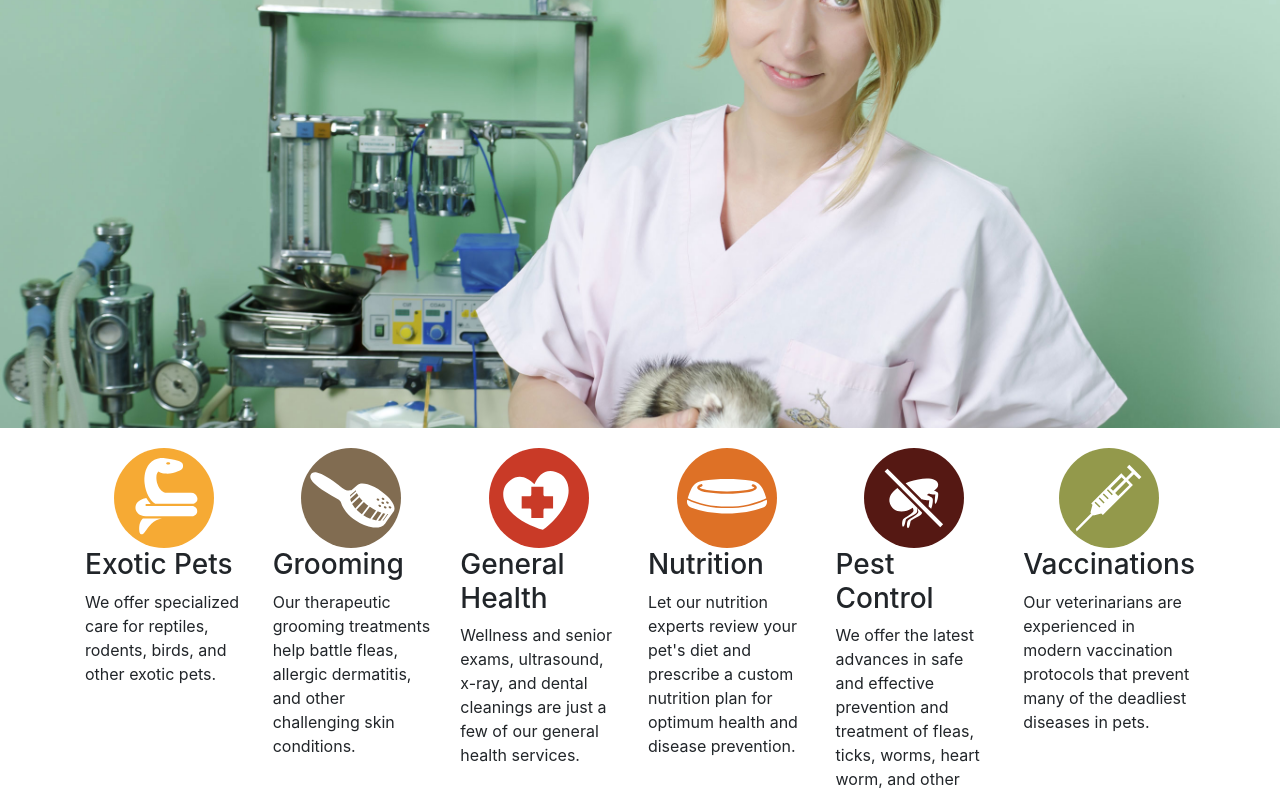
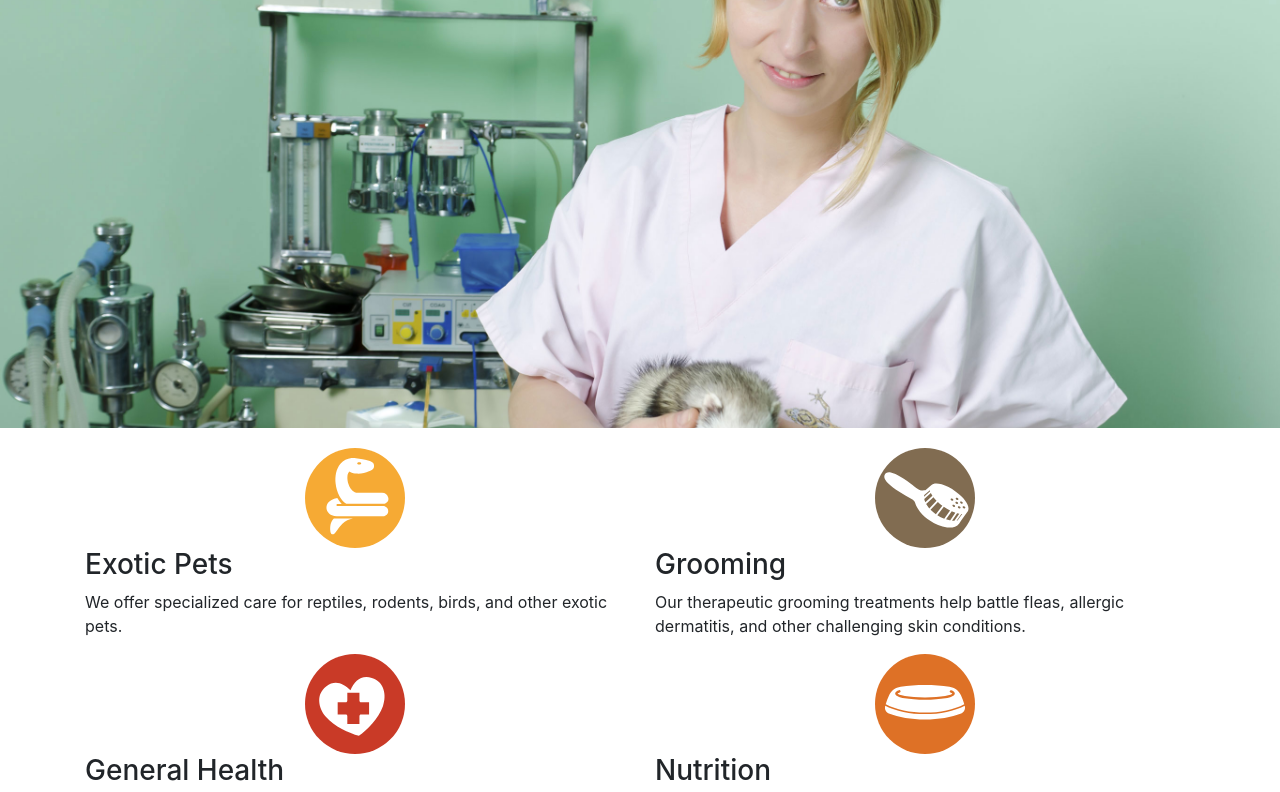
Before and after one commit to waiyee/bootstrap4_learning, a plain HTML site: page index.html in a window 1280 px wide. Shown: the part 132-924 px from the top of the page. Drawn offline with nearby package versions, Linux system fonts and the light colour scheme.

Commit message:
Update index.html

```diff
--- a/index.html
+++ b/index.html
@@ -25,37 +25,37 @@
 
 <section class="container" id="services">
   <div class="row">
-    <article class="col">
+    <article class="col-sm-6">
       <img class="mx-auto" src="images/icon-exoticpets.svg" alt="Icon">
       <h3>Exotic Pets</h3>
       <p>We offer specialized care for reptiles, rodents, birds, and other exotic pets.</p>
     </article>
 
-    <article class="col">
+    <article class="col-sm-6">
       <img class="mx-auto" src="images/icon-grooming.svg" alt="Icon">
       <h3>Grooming</h3>
       <p>Our therapeutic grooming treatments help battle fleas, allergic dermatitis, and other challenging skin conditions.</p>
     </article>
 
-    <article class="col">
+    <article class="col-sm-6">
       <img class="mx-auto" src="images/icon-health.svg" alt="Icon">
       <h3>General Health</h3>
       <p>Wellness and senior exams, ultrasound, x-ray, and dental cleanings are just a few of our general health services.</p>
     </article>
 
-    <article class="col">
+    <article class="col-sm-6">
       <img class="mx-auto" src="images/icon-nutrition.svg" alt="Icon">
       <h3>Nutrition</h3>
       <p>Let our nutrition experts review your pet's diet and prescribe a custom nutrition plan for optimum health and disease prevention.</p>
     </article>
 
-    <article class="col">
+    <article class="col-sm-6">
       <img class="mx-auto" src="images/icon-pestcontrol.svg" alt="Icon">
       <h3>Pest Control</h3>
       <p>We offer the latest advances in safe and effective prevention and treatment of fleas, ticks, worms, heart worm, and other parasites.</p>
     </article>
 
-    <article class="col">
+    <article class="col-sm-6">
       <img class="mx-auto" src="images/icon-vaccinations.svg" alt="Icon">
       <h3>Vaccinations</h3>
       <p>Our veterinarians are experienced in modern vaccination protocols that prevent many of the deadliest diseases in pets.</p>
```
